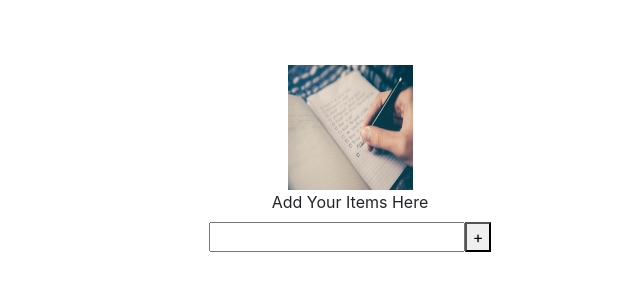
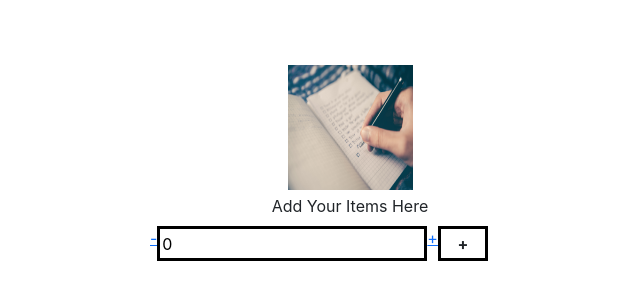
Before and after one commit to NischalKafle/todolist, a React (Create React App) app: page / in a window 1280 px wide. Shown: the part 110-410 px from the top of the page, without its empty margins (290-930 px from the left). Built offline with nearby package versions, Linux system fonts and the light colour scheme.

Commit message:
Redux Project-1

```diff
--- a/package.json
+++ b/package.json
@@ -12,7 +12,9 @@
     "bootstrap-icons": "^1.10.5",
     "react": "^18.2.0",
     "react-dom": "^18.2.0",
+    "react-redux": "^8.0.5",
     "react-scripts": "5.0.1",
+    "redux": "^4.2.1",
     "web-vitals": "^2.1.4"
   },
   "scripts": {
--- a/public/index.html
+++ b/public/index.html
@@ -23,15 +23,6 @@
     referrerpolicy="no-referrer"
   />
 
-    <!--
-      Notice the use of %PUBLIC_URL% in the tags above.
-      It will be replaced with the URL of the `public` folder during the build.
-      Only files inside the `public` folder can be referenced from the HTML.
-
-      Unlike "/favicon.ico" or "favicon.ico", "%PUBLIC_URL%/favicon.ico" will
-      work correctly both with client-side routing and a non-root public URL.
-      Learn how to configure a non-root public URL by running `npm run build`.
-    -->
     <link href="https://cdn.jsdelivr.net/npm/bootstrap@5.0.2/dist/css/bootstrap.min.css" rel="stylesheet" integrity="sha384-EVSTQN3/azprG1Anm3QDgpJLIm9Nao0Yz1ztcQTwFspd3yD65VohhpuuCOmLASjC" crossorigin="anonymous"/>
     <title>To Do App</title>
     <script src="https://cdn.jsdelivr.net/npm/bootstrap@5.0.2/dist/js/bootstrap.bundle.min.js" integrity="sha384-MrcW6ZMFYlzcLA8Nl+NtUVF0sA7MsXsP1UyJoMp4YLEuNSfAP+JcXn/tWtIaxVXM" crossorigin="anonymous"></script>
@@ -53,32 +44,38 @@
         display: flex;
       }
       div.relative {
-  position: relative;
+
   width: 400px;
   height: 200px;
+  display: flex;
 
+      }
+ #my-value{
+  width:270px;
+  height:35px;
+  border: 3px black solid;
+  border-radius: 0px;
+ }
+ .form-label{
+  margin-top: 4px;
+ }
+
+#absolute {
+ height: 35px;
+ border: 3px black solid;
+ width: 50px;
+}
+.btn{
+  border-radius: 0;
+  padding: 2px;
+  font-weight: bold;
 }
 
-div.absolute {
-  position: absolute;
-  top: 0px;
-  left: 155px;
-
-}
     </style>
   </head>
   <body>
     <noscript>You need to enable JavaScript to run this app.</noscript>
     <div id="root"></div>
-    <!--
-      This HTML file is a template.
-      If you open it directly in the browser, you will see an empty page.
 
-      You can add webfonts, meta tags, or analytics to this file.
-      The build step will place the bundled scripts into the <body> tag.
-
-      To begin the development, run `npm start` or `yarn start`.
-      To create a production bundle, use `npm run build` or `yarn build`.
-    -->
   </body>
 </html>
--- a/src/Additem.js
+++ b/src/Additem.js
@@ -1,17 +1,27 @@
 import React from 'react';
-import { FontAwesomeIcon } from '@fortawesome/react-fontawesome';
-import { faPlus } from '@fortawesome/free-solid-svg-icons';
+
+import {incNumber} from "./actions";
+import {decNumber} from "./actions";
+
+import { useSelector, useDispatch } from "react-redux";
 
 
 function Additem() {
+  const changeTheNumber = useSelector(state => state.changeTheNumber);
+
+  const dispatch = useDispatch();
+
   return (
  <div class="mb-3" id="main">
  <img className="todoImg" src="./img/pic2.jpg"/>
 
-    <label for="exampleFormControlInput1" class="form-label" style={{display: 'inline-block'}}>Add Your Items Here</label>
+    <label for="exampleFormControlInput1" className="form-label" style={{display: 'inline-block'}}>Add Your Items Here</label>
 
-<div className="relative"><input type="text"/>
-<button className="absolute">+</button>
+<div className="relative">
+<a className="quantity__minus" title="Decrement" onClick={() => dispatch(decNumber())}><span>-</span></a>
+<input id="my-value" type="text" value={changeTheNumber}/>
+<a className="quantity__plus" title="Increment" onClick={() => dispatch(incNumber(5))}><span>+</span></a>
+<button id="absolute" type="button" className="btn">+</button>
 </div>
 
   </div>
--- /dev/null
+++ b/src/actions.js
@@ -0,0 +1,12 @@
+export const incNumber = (num) => {
+    return {
+        type: 'INCREMENT',
+        payload: num
+    }
+}
+
+export const decNumber = () => {
+    return {
+        type: 'DECREMENT'
+    }
+};
--- /dev/null
+++ b/src/reducers/index.js
@@ -0,0 +1,12 @@
+import changeTheNumber from "./updown";
+
+import { combineReducers } from "redux";
+
+const reducers = combineReducers(
+    {
+    //   myNumber:changeTheNumber
+        changeTheNumber
+    }
+);
+
+export default reducers;
--- /dev/null
+++ b/src/reducers/updown.js
@@ -0,0 +1,11 @@
+const initialState = 0;
+
+const changeTheNumber = (state = initialState, action) => {
+    switch (action.type) {
+        case "INCREMENT": return state + action.payload;
+        case "DECREMENT": return state - 1;
+        default: return state;
+    }
+}
+
+export default changeTheNumber;
--- /dev/null
+++ b/src/store.js
@@ -0,0 +1,6 @@
+import { createStore } from "redux";
+import reducers  from "./reducers/index";
+
+const store = createStore(reducers, window.__REDUX_DEVTOOLS_EXTENSION__ && window.__REDUX_DEVTOOLS_EXTENSION__());
+
+export default store;
```
Also changed, not shown: src/App.js (+7 -0 lines), 1 other file (tests, documents, lock files or other folders).
